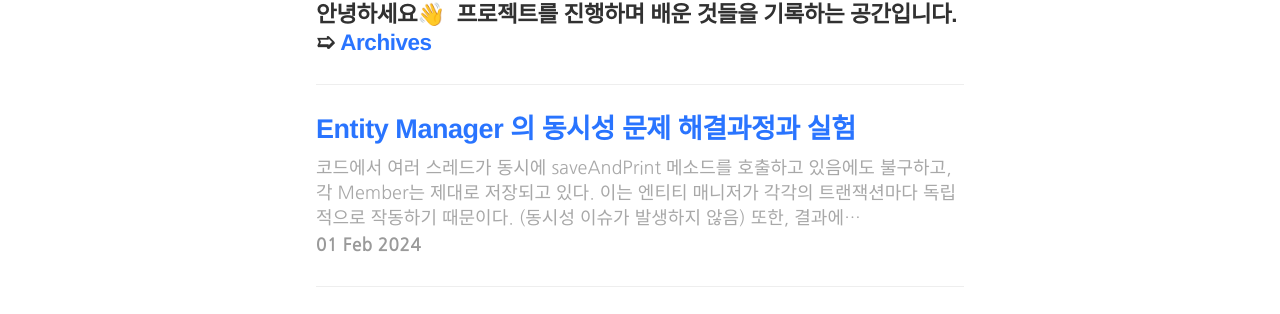
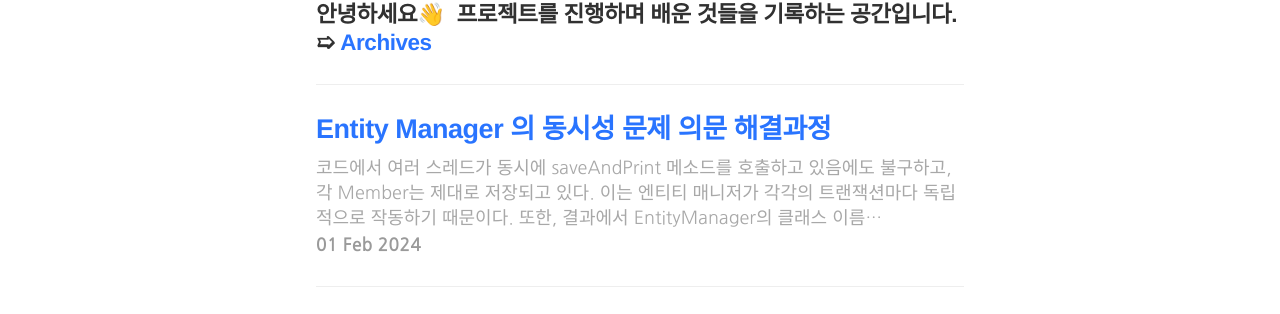
Before and after one commit to TaewoooongHeo01/TaewoooongHeo01, a Jekyll site: the page built from index.html, in a window 1280 px wide. Shown: the part 207-521 px from the top of the page. Built offline with Jekyll 4.4.1, drawn with Linux system fonts in a browser that asks for light colours; the list of posts is cut into pages by our own code; some of the changed lines change nothing that is shown; some of the changed text lies outside the part shown.

Commit message:
EntityManager Issue 실험코드 수정

```diff
--- a/_posts/JPA/2024-02-01-EntityManagerIssue.md
+++ b/_posts/JPA/2024-02-01-EntityManagerIssue.md
@@ -1,8 +1,8 @@
 ---
 layout: post
-title: Entity Manager 의 동시성 문제 해결과정과 실험
+title: Entity Manager 의 동시성 문제 의문 해결과정
 category: JPA
-excerpt: "코드에서 여러 스레드가 동시에 saveAndPrint 메소드를 호출하고 있음에도 불구하고, 각 Member는 제대로 저장되고 있다. 이는 엔티티 매니저가 각각의 트랜잭션마다 독립적으로 작동하기 때문이다. (동시성 이슈가 발생하지 않음) 또한, 결과에서 EntityManager의 클래스 이름이 jdk.proxy3.$Proxy108로 출력되는 것을 볼 수 있다. 이는 EntityManager가 실제로 프록시로 감싸져 있음을 알 수 있다.스프링컨테이너가 관리하는 엔티티 매니저 빈은 싱글톤이 맞다. 하지만 @PersistenceContext 를 통해 EntityManager 객체에 실제로 DI 되는 엔티티매니저는 프록시객체였다. 위에서 확인한 결과와"
+excerpt: "코드에서 여러 스레드가 동시에 saveAndPrint 메소드를 호출하고 있음에도 불구하고, 각 Member는 제대로 저장되고 있다. 이는 엔티티 매니저가 각각의 트랜잭션마다 독립적으로 작동하기 때문이다. 또한, 결과에서 EntityManager의 클래스 이름이 jdk.proxy3.$Proxy108로 출력되는 것을 볼 수 있다. 이는 EntityManager가 실제로 프록시로 감싸져 있음을 알 수 있다.스프링컨테이너가 관리하는 엔티티 매니저 빈은 싱글톤이 맞다. 하지만 @PersistenceContext 를 통해 EntityManager 객체에 실제로 DI 되는 엔티티매니저는 프록시객체였다. 위에서 확인한 결과와"
 ---
 
 엔티티 개발이 모두 끝나고 레포지토리 계층을 만들고 있었다. 어떻게 만들었는지 이전 기억을 떠올려봤다. 레포지토리는 DB와 데이터를 직접적으로 주고 받는 계층이다. 따라서 `Entity Manager` 를 사용해야 한다.(물론 `JpaRepository` 인터페이스를 상속받아 구현하는 방법도 있지만 좀 더 정밀한 제어와 JPA에 대한 이해도를 높이고 싶어 일부러 엔티티 매니저를 직접 사용했다.)
@@ -44,68 +44,8 @@
 
 ![](https://i.imgur.com/WK5yRwk.png)
 
-# 엔티티 매니저의 동시성 문제
-`@PersistenceContext` 를 통해 스프링 컨테이너로부터 `EntityManager`를 주입받는다. 그런데 여기서 궁금증이 생겼다.
-
-**"스프링 컨테이너가 관리하는 빈들은 기본적으로 "싱글톤" 이다. 엔티티 매니저가 싱글톤인 경우 동시성 문제가 발생하지 않을까?"**
-
-그래서 직접 확인해봤다.
-{% highlight Java%}
-//MemberRepository
-@Repository
-public class MemberRepository {
-
-   @PersistenceContext
-   private EntityManager em;
-
-   @Transactional
-   public void saveAndPrint(Member member) {
-      em.persist(member);
-      System.out.println("Current EntityManager: " + this.em.getClass());
-      System.out.println("Thread: " + Thread.currentThread().getName() + ", Saved Member ID: " + member.getId());
-   }
-}
-{% endhighlight %}
-
-테스트코드에서도 5개의 쓰레드를 직접 만들었다.
-{% highlight Java%}
-//MemberRepositoryTest
-@SpringBootTest
-class MemberRepositoryTest {
-
-   @Autowired
-   MemberRepository memberRepository;
-
-   @Test
-   void testEntityManager() throws Exception {
-      ExecutorService executorService = Executors.newFixedThreadPool(5);
-      for (int i = 0; i < 5; i++) {
-         executorService.execute(() -> {
-            Member member = new Member();
-            memberRepository.saveAndPrint(member);
-         });
-      }
-      executorService.shutdown();
-      executorService.awaitTermination(1, TimeUnit.MINUTES);
-   }
-}
-{% endhighlight %}
-각 쓰레드에서 사용되는 엔티티매니저들은 싱글톤(=모두 같은가)인가? 만약 맞다면 동시성은 어떻게 해결하는지 궁금했다.
-
-실제 결과는 다음과 같다.(member ID는 @GeneratedValue 자동생성을 사용했다.)
-![](https://i.imgur.com/rpwb7hp.png)
-코드에서 여러 쓰레드가 동시에 `saveAndPrint` 메소드를 호출하고 있음에도 불구하고, 각 Member는 제대로 저장되고 있다. 이는 엔티티 매니저가 각각의 트랜잭션마다 독립적으로 작동하기 때문이다. (동시성 이슈가 발생하지 않음)
-
-또한, 결과에서 `EntityManager`의 클래스 이름이 `jdk.proxy3.$Proxy108`로 출력되는 것을 볼 수 있다. 이는 `EntityManager`가 실제로 프록시로 감싸져 있음을 의미한다.
-
-인터넷을 좀 더 찾아보고 정리한 결론은 다음과 같다.
-
-스프링 컨테이너가 관리하는 `EntityManager` 빈은 "싱글톤"이 맞다. 하지만 `@PersistenceContext`를 통해 주입되는 `EntityManager`는 실제로는 "프록시" 객체이다. 이 프록시 객체는 모든 쓰레드에서 동일하다.
-
-이후, 이 프록시 객체를 통해 각 쓰레드마다 별도의 실제 `EntityManager` 인스턴스가 생성되고 사용된다. 따라서 `EntityManager`가 동시성 이슈를 일으키지 않는 이유는 프록시 객체가 각각의 쓰레드에 알맞은 실제 `EntityManager`를 할당해주기 때문이다.
-
-# 영속 컨텍스트 유형
-추가적으로, 직접 테스트를 해보면서 조금 헤맸던 부분이다. 엔티티매니저 프록시가 엔티티 매니저들을 각각의 트랜잭션에 맞게 알맞은 영속컨텍스트로 할당시켜주는 것은 이해했다. 문제는 영속 컨텍스트가 언제 어떻게 생성되는가 였다.
+# 영속 컨텍스트의 유형
+직접 테스트를 해보면서 조금 헤맸던 부분이다. 영속 컨텍스트는 어떤 기준으로 생성될까?
 
 JPA에서 제공하는 영속 컨텍스트는 두 가지가 있다.
 -  `Transaction-scoped persistence context`
@@ -133,6 +73,66 @@
 }
 {% endhighlight %}
 
+# 엔티티 매니저의 동시성 문제
+`@PersistenceContext` 를 통해 스프링 컨테이너로부터 `EntityManager`를 주입받는다. 그런데 여기서 궁금증이 생겼다.
+
+**"스프링 컨테이너가 관리하는 빈들은 기본적으로 "싱글톤" 이다. 엔티티 매니저가 싱글톤인 경우 동시성 문제가 발생하지 않을까?"**
+
+그래서 직접 확인해봤다.
+{% highlight Java%}
+//MemberRepository
+@Repository
+@RequiredArgsConstructor
+public class MemberRepository {
+
+    private final EntityManager em;
+
+    @Transactional
+    @Async
+    public void saveAndPrint(Member member) {
+        em.persist(member);
+        System.out.println("Current EntityManager: " + this.em.getClass());
+        System.out.println("Thread: " + Thread.currentThread().getName() + ", Saved Member ID: " + member.getId());
+    }
+}
+{% endhighlight %}
+`@Async`을 사용하면 메소드를 별도의 스레드에서 비동기적으로 실행할 수 있다. 트랜잭션의 시작과 끝은 일반적으로 하나의 쓰레드 내에서 이루어진다. 그래서 별도의 쓰레드에서 메서드를 실행하면 그 쓰레드 내에서 새로운 트랜잭션이 시작된다. @Async와 @Transactional를 함께 사용함으로써 각 쓰레드에서 독립적인 트랜잭션을 가질 수 있도록 만들어봤다.
+
+{% highlight Java%}
+//MemberRepositoryTest
+@SpringBootTest
+@EnableAsync
+class MemberRepositoryTest {
+
+    @Autowired
+    MemberRepository memberRepository;
+
+    @Test
+    void testEntityManager() throws Exception {
+        for (int i = 0; i < 5; i++) {
+            Member member = new Member();
+            memberRepository.saveAndPrint(member);
+        }
+
+        Thread.sleep(1000);
+    }
+}
+{% endhighlight %}
+각 쓰레드에서 사용되는 엔티티매니저들은 싱글톤(=모두 같은가)인가? 만약 맞다면 동시성은 어떻게 해결하는지 궁금했다.
+
+결과는 다음과 같다.(member ID는 @GeneratedValue 자동생성을 사용했다.)
+![](https://i.imgur.com/kUOgaN3.png)
+코드에서 여러 쓰레드가 동시에 `saveAndPrint` 메소드를 호출하고 있음에도 불구하고, 각 Member는 제대로 저장되고 있다. 이는 엔티티 매니저가 각각의 트랜잭션마다 독립적으로 작동하기 때문이다. (동시성 이슈가 발생하지 않음)
+
+또한, 결과에서 `EntityManager`의 클래스 이름이 `jdk.proxy3.$Proxy111`로 출력되는 것을 볼 수 있다. 이는 `EntityManager`가 실제로 프록시로 감싸져 있음을 의미한다.
+
+## 결론
+결과와 함께 인터넷을 더 찾아보고 정리한 결론은 다음과 같다.
+
+스프링 컨테이너가 관리하는 `EntityManager` 빈은 "싱글톤"이 맞다. 하지만 `@PersistenceContext`를 통해 주입되는 `EntityManager`는 실제로는 "프록시" 객체이다. 이 프록시 객체는 모든 쓰레드에서 동일하다.
+
+하지만 실제로 동작할 때, 엔티티 매니저 프록시는 각 트랜잭션에 적합한 별도의 EntityManager 인스턴스를 생성하고 사용한다. 스프링 부트의 기본 설정에서는 영속 컨텍스트가 트랜잭션 단위로 생성되기 때문에, 같은 트랜잭션에서는 항상 같은 엔티티 매니저가 사용된다. 하나의 프로세스에서 여러 트랜잭션을 동시에 처리해도, 각 트랜잭션은 알맞은 엔티티매니저가 있고, 그걸 프록시가 구별해서 할당해주기 때문에 문제가 동시성 문제는 발생하지 않는다.
+
 ### 참고
 [인프런 질문](https://www.inflearn.com/questions/158967/%EC%95%88%EB%85%95%ED%95%98%EC%84%B8%EC%9A%94-entitymanager%EC%97%90-%EB%8C%80%ED%95%B4-%EA%B6%81%EA%B8%88%ED%95%9C-%EC%A0%90%EC%9D%B4-%EC%9E%88%EC%96%B4-%EC%A7%88%EB%AC%B8-%EB%82%A8%EA%B9%81%EB%8B%88%EB%8B%A4)
 
```
